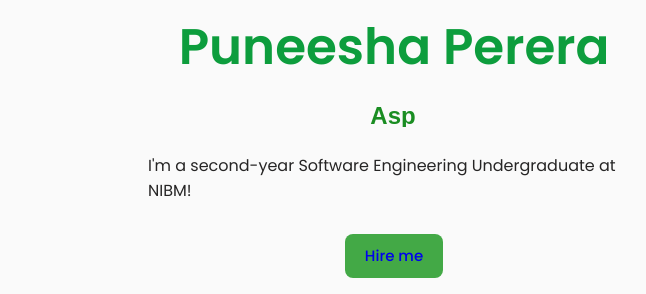
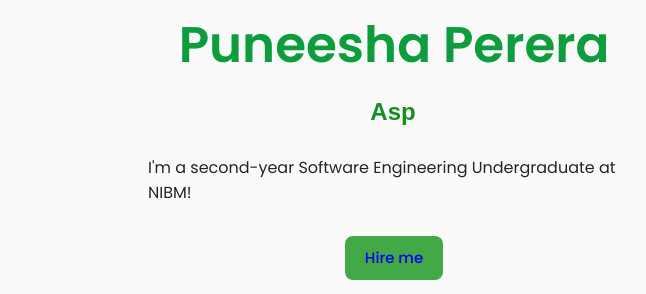
Before and after one commit to Puneesha77/Portfolio, a plain HTML site: page index.html in a window 1280 px wide. Shown: the part 259-553 px from the top of the page, 0-646 px from the left. Drawn offline with nearby package versions, Linux system fonts and the light colour scheme; a web font is replaced by a local one.

Commit message:
style.css edited

```diff
--- a/main.js
+++ b/main.js
@@ -21,6 +21,7 @@ document.addEventListener("DOMContentLoaded", () => {
           charIndex--;
           setTimeout(deleteWord, 100); // Deleting speed
       } else {
+
           wordIndex = (wordIndex + 1) % words.length; // Move to the next word
           setTimeout(typeWord, 500); // Pause before typing the next word
       }
--- a/style.css
+++ b/style.css
@@ -258,12 +258,13 @@ body.dark #sun {
     font-size: 24px;
     font-weight: 600;
     text-transform: capitalize;
-    height: 30px;
+    line-height: 1.4;   /* gives breathing room */
     overflow: hidden;
     white-space: nowrap;
     border-right: 2px solid #149e3d;
     animation: blink 0.7s step-end infinite;
 }
+
 
 @keyframes blink {
     from, to {
```
